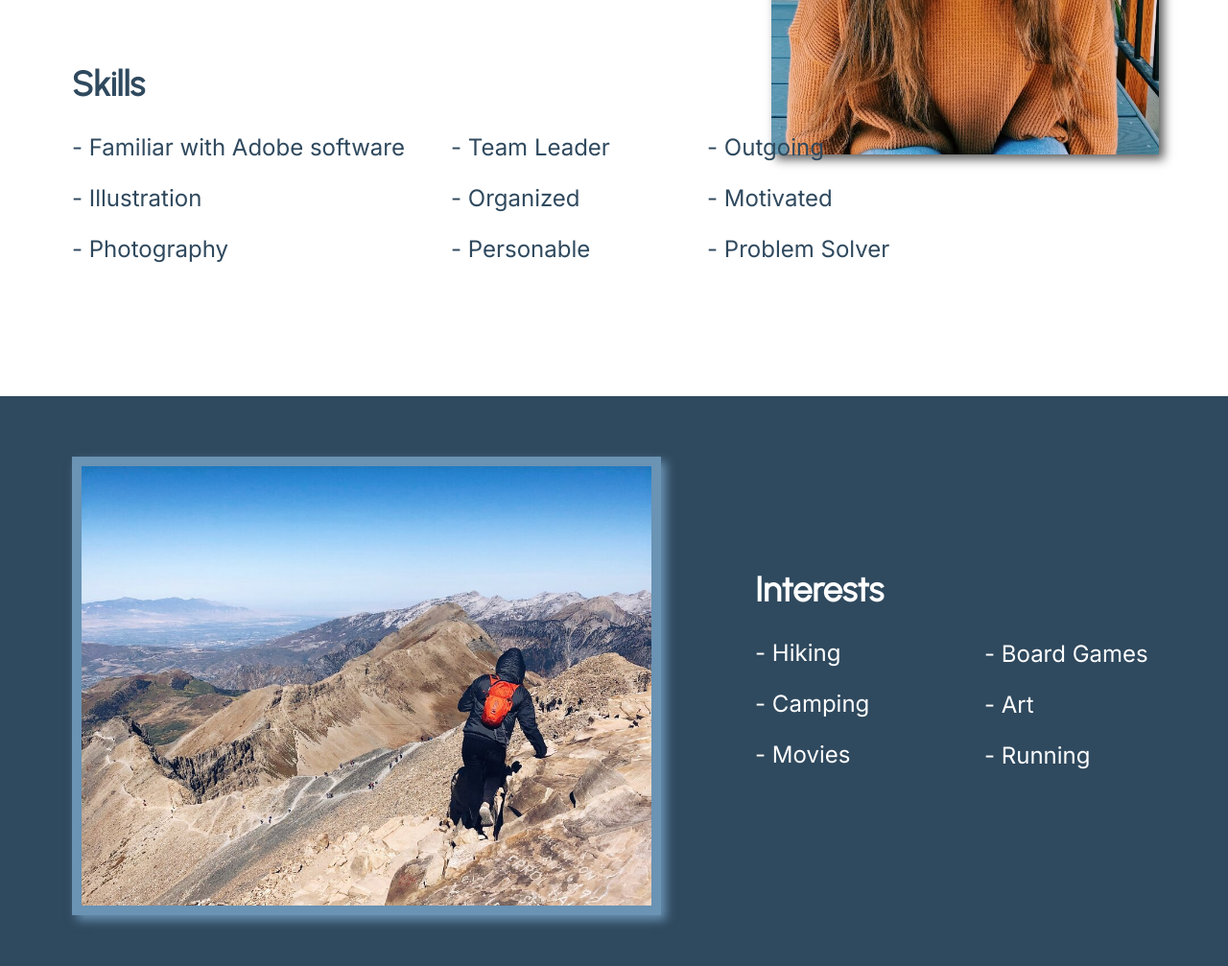
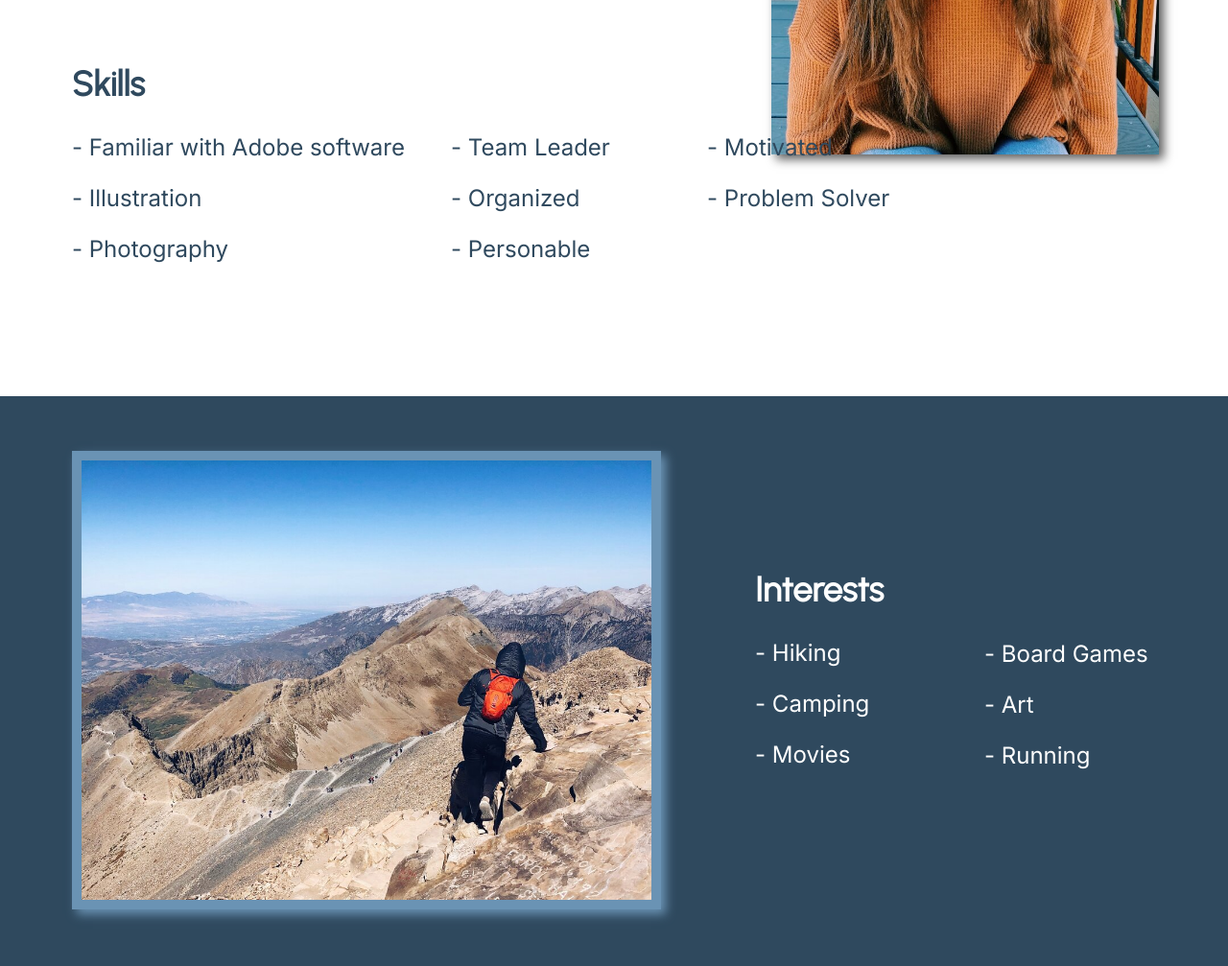
Before and after one commit to emreecurtis/wdd130, a plain HTML site: page emreecurtis/homepage.html in a window 1280 px wide. Shown: the part 660-1667 px from the top of the page at 96% size. Drawn offline with Linux system fonts and the light colour scheme.

Commit message:
css changes

```diff
--- a/emreecurtis/homepage.html
+++ b/emreecurtis/homepage.html
@@ -43,7 +43,6 @@
                     <p>- Personable</p>
                 </div>
                 <div class="skills-three">
-                    <p>- Outgoing</p>
                     <p>- Motivated</p>
                     <p>- Problem Solver</p>
                 </div>
--- a/emreecurtis/styles/personalstyle.css
+++ b/emreecurtis/styles/personalstyle.css
@@ -45,7 +45,7 @@ nav a:hover {background-color: #2f495e;
 .interests-two {width: 80%; grid-column: 9/9; grid-row: 8/9; margin: 100px; margin-top: 230px; margin-bottom: -50px; margin-left: 5px; margin-right: 180px; color: white; font-size: x-large; font-family: "Inter", sans-serif;}
 .interests p {font-family: "Inter", sans-serif;}
 #first-image {width: 68%; grid-column: 7/10; grid-row: 2/5; box-shadow: 5px 5px 10px #5c5c5c; margin-left: 100px; margin-bottom: 100px;}
-.hiking {width: 85%; grid-column: 2/6; grid-row: 8/9; margin-top: 63px; border: 10px solid #6a93b4; box-shadow: 5px 5px 10px #6a93b4; margin-left: 75px;}
+.hiking {width: 85%; grid-column: 2/6; grid-row: 8/9; margin-top: 57px; border: 10px solid #6a93b4; box-shadow: 5px 5px 10px #6a93b4; margin-left: 75px;}
 footer {background-color: white;
     color: #2f495e;
     font-family: "Inter", sans-serif;
```
